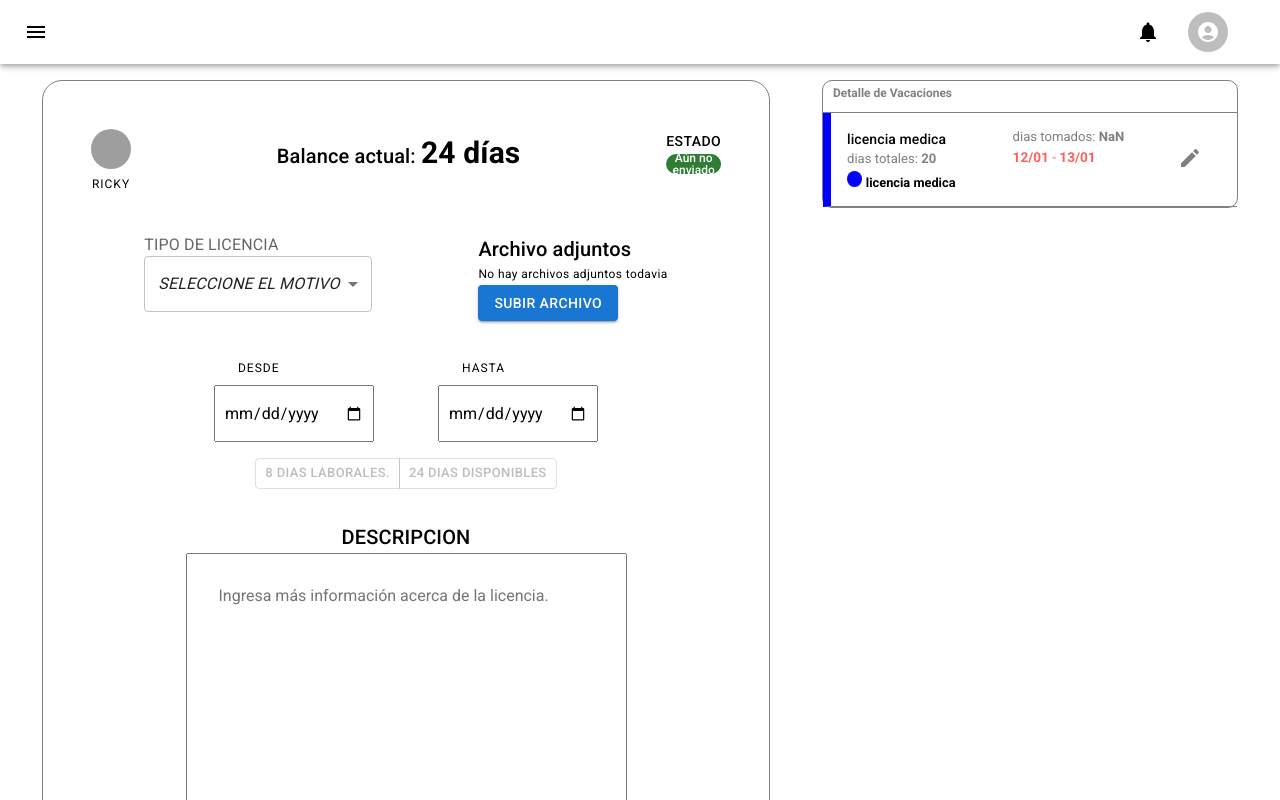
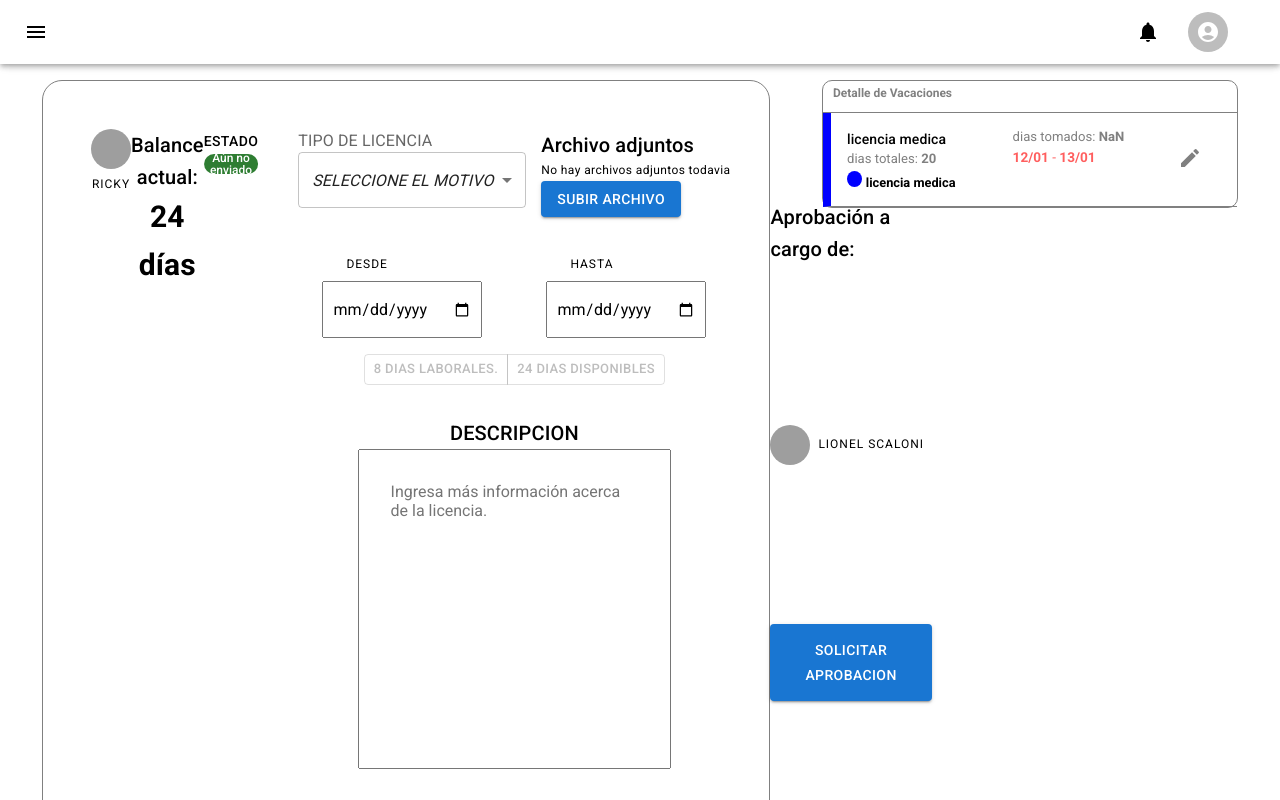
Before and after one commit to PJoaquin-adviters/Proyecto-final-adviters, a React (Create React App) app: page /cargarLicencia in a window 1280 px wide. Shown: the top 800 px of the page. Built offline with nearby package versions, Linux system fonts and the light colour scheme; grey boxes are pictures that could not be loaded.

Commit message:
Arregla el input select
Antes no se actualizaba cuando seleccionaba una opción.

```diff
--- a/src/Pages/CargarLicenciaPage/CargarLicenciaPage.jsx
+++ b/src/Pages/CargarLicenciaPage/CargarLicenciaPage.jsx
@@ -34,7 +34,7 @@ const CargarLicenciaPage = () => {
     //el grid es de 12. Entonces, puse lg -> 8 para que un espacio sobre y pueda ser usado como un distanciamiento parejo entre el container principal y la lista
     <Grid container padding={2} justifyContent={"space-around"}>
       <Grid xs={12} lg={7}>
-        <main id="cl-contenedor">
+        <form id="cl-contenedor">
           <section id="cl-titulo">
             <div>
               <Avatar alt="scaloni" src={scaloniUrl} />
@@ -60,7 +60,7 @@ const CargarLicenciaPage = () => {
                 </InputLabel>
                 <Select
                   labelId="cl-demo-select-small"
-                  value="None"
+                  defaultValue="None"
                   name="type"
                   onChange={handleChange}
                 >
@@ -129,7 +129,7 @@ const CargarLicenciaPage = () => {
               SOLICITAR APROBACION
             </Button>
           </section>
-        </main>
+        </form>
       </Grid>
 
       <Grid xs={12} lg={4}>
```
